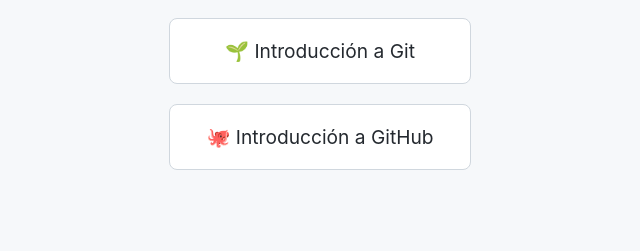
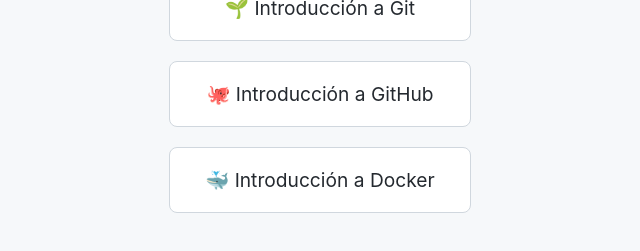
Before and after one commit to garciar120788/branching, a plain HTML site: page index.html in a window 1280 px wide. Shown: the part 351-602 px from the top of the page, without its empty margins (320-960 px from the left). Drawn offline with Linux system fonts and the light colour scheme.

Commit message:
add new button

```diff
--- a/index.html
+++ b/index.html
@@ -41,5 +41,6 @@
   <h1>📚 Aprendiendo Git y GitHub</h1>
   <a class="card" href="git.html">🌱 Introducción a Git</a>
   <a class="card" href="github.html">🐙 Introducción a GitHub</a>
+  <a class="card" href="docker.html">🐳 Introducción a Docker</a>
 </body>
 </html>
```
